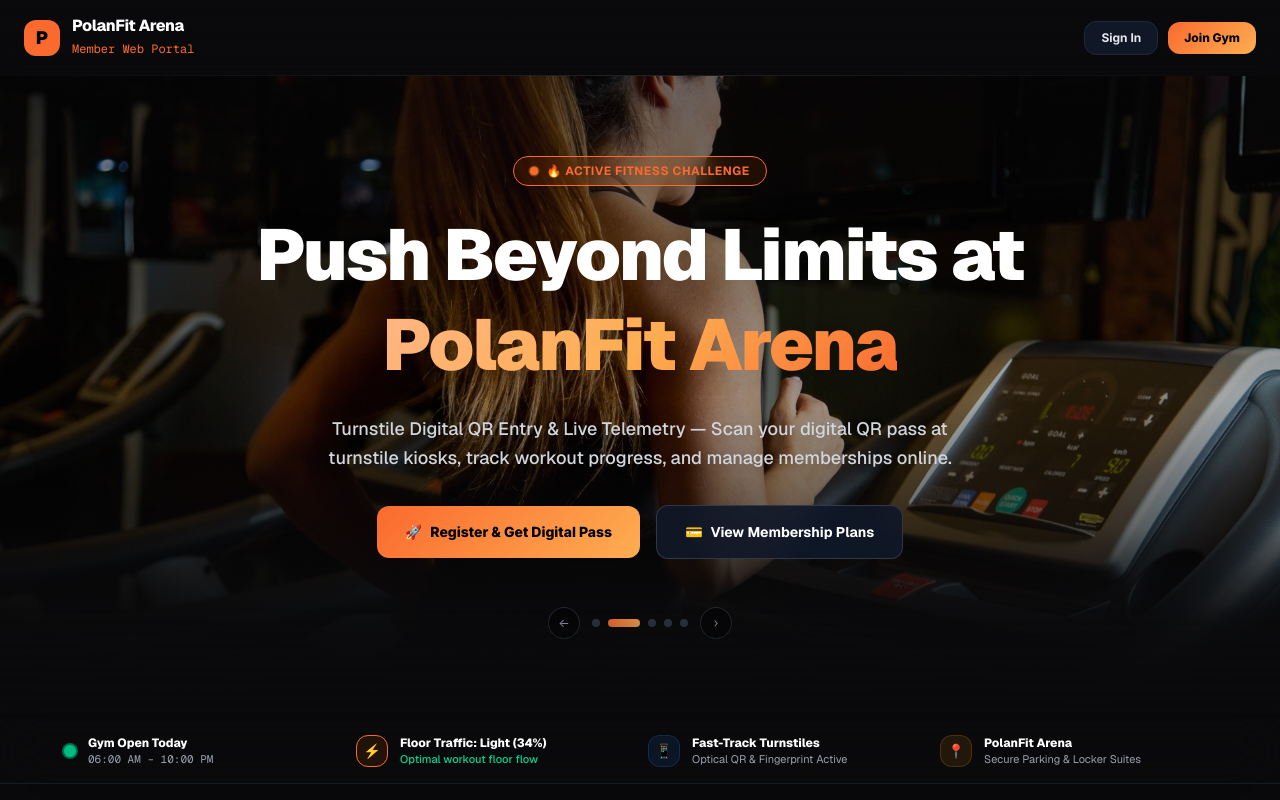
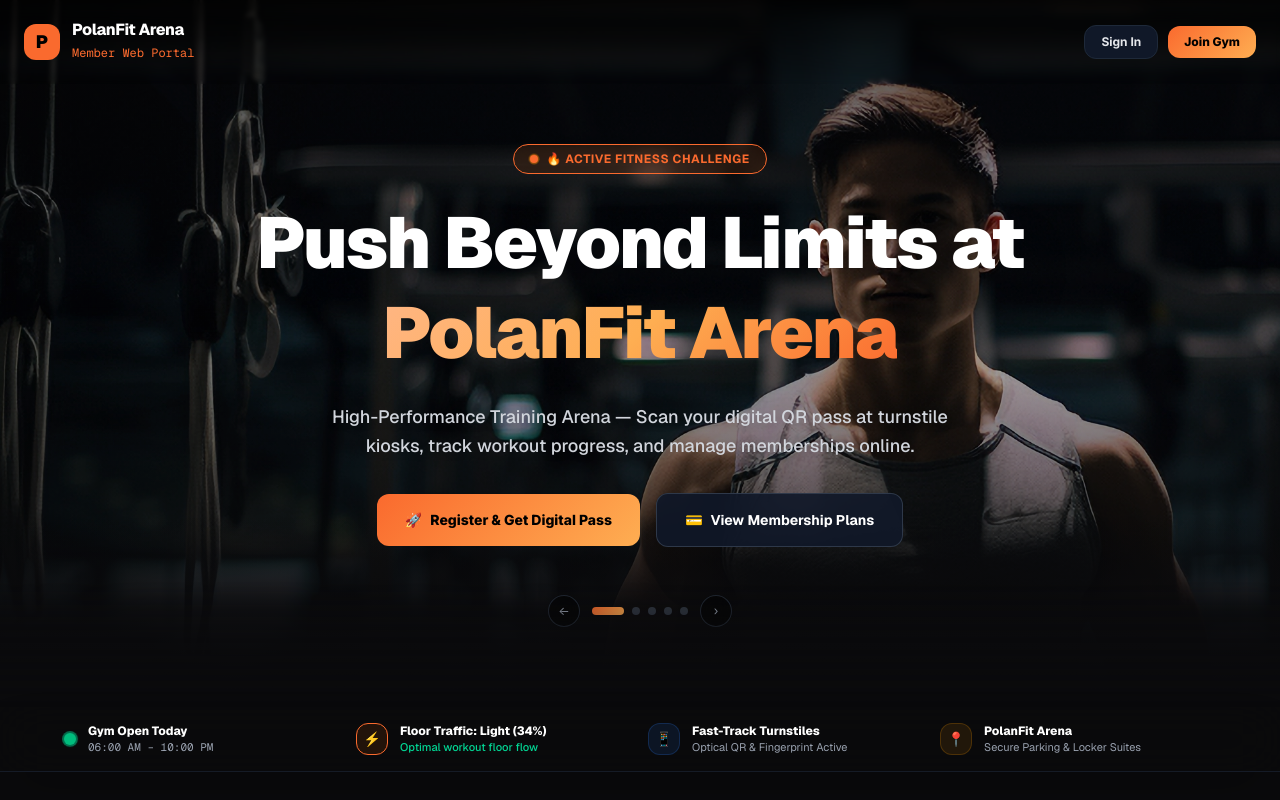
Before and after one commit to wocodes/fitfarm-frontend, a Next.js app in the folder apps/member/: page / in a window 1280 px wide. Shown: the top 800 px of the page. Built offline with nearby package versions, Linux system fonts and the light colour scheme; no server answers.

Commit message:
feat(ui): start hero slider from top of page with floating header overlay

```diff
--- a/apps/member/app/components/HeroSlider.tsx
+++ b/apps/member/app/components/HeroSlider.tsx
@@ -63,7 +63,7 @@
 
   return (
     <div
-      className="relative min-h-[560px] md:min-h-[640px] w-full flex items-center justify-center overflow-hidden"
+      className="relative min-h-[600px] md:min-h-[680px] w-full flex items-center justify-center overflow-hidden"
       style={{
         WebkitMaskImage: 'linear-gradient(to bottom, rgba(0,0,0,1) 82%, rgba(0,0,0,0) 100%)',
         maskImage: 'linear-gradient(to bottom, rgba(0,0,0,1) 82%, rgba(0,0,0,0) 100%)',
@@ -90,14 +90,14 @@
       })}
 
       {/* Balanced Ambient Gradient Overlay */}
-      <div className="absolute inset-0 z-20 bg-gradient-to-t from-[#0a0a0c] via-[#0a0a0c]/20 to-[#0a0a0c]/50 pointer-events-none" />
+      <div className="absolute inset-0 z-20 bg-gradient-to-t from-[#0a0a0c] via-[#0a0a0c]/20 to-[#0a0a0c]/60 pointer-events-none" />
       <div className="absolute inset-0 z-20 bg-black/20 pointer-events-none" />
 
       {/* Deep Bottom Transition Fade / Dissolve into Page Body */}
       <div className="absolute bottom-0 inset-x-0 h-48 z-20 bg-gradient-to-t from-[#0a0a0c] via-[#0a0a0c]/85 to-transparent pointer-events-none" />
 
       {/* Content Overlay */}
-      <div className="relative z-30 max-w-5xl w-full mx-auto px-6 py-20 text-center space-y-6">
+      <div className="relative z-30 max-w-5xl w-full mx-auto px-6 pt-28 pb-16 sm:pt-36 sm:pb-20 text-center space-y-6">
         {/* Campaign Pill */}
         <div className="inline-flex items-center gap-2 px-4 py-1.5 rounded-full bg-orange-500/10 border border-orange-500/30 text-orange-400 text-xs font-bold uppercase tracking-wider backdrop-blur-md shadow-lg shadow-orange-500/10 animate-fadeIn">
           <span className="flex h-2 w-2 relative">
--- a/apps/member/app/page.tsx
+++ b/apps/member/app/page.tsx
@@ -195,8 +195,8 @@
 
   return (
     <div className="min-h-screen bg-[#0a0a0c] text-white flex flex-col font-sans">
-      {/* Top Sticky Header & Active Session Banner */}
-      <div className="sticky top-0 z-40 w-full">
+      {/* Top Floating Header & Active Session Banner on top of Hero Image */}
+      <div className="absolute top-0 inset-x-0 z-40 w-full">
         {/* Active Workout Session Banner */}
         {activeSession && (
           <div className="bg-[#121217]/95 backdrop-blur-md border-b border-emerald-500/30 px-6 py-2.5 flex items-center justify-between text-xs animate-fadeIn">
@@ -233,10 +233,8 @@
           </div>
         )}
 
-        {/* Top Sticky Navigation Bar with Transparent Fade Base */}
-        <header className="relative px-6 py-4 flex items-center justify-between bg-gradient-to-b from-[#0a0a0c] via-[#0a0a0c]/80 to-transparent backdrop-blur-md transition-all">
-          {/* Transparent Faded Hairline at Base */}
-          <div className="absolute bottom-0 inset-x-0 h-[1px] bg-gradient-to-r from-transparent via-white/10 to-transparent pointer-events-none" />
+        {/* Top Navigation Bar Floating on Top of Hero Slider */}
+        <header className="relative px-6 py-5 flex items-center justify-between bg-gradient-to-b from-black/80 via-black/40 to-transparent backdrop-blur-[2px] transition-all">
           <div className="flex items-center gap-3">
             <div className="w-9 h-9 rounded-xl bg-orange-500 flex items-center justify-center font-black text-black text-lg shadow-lg shadow-orange-500/20">
               {tenantName.charAt(0)}
```
